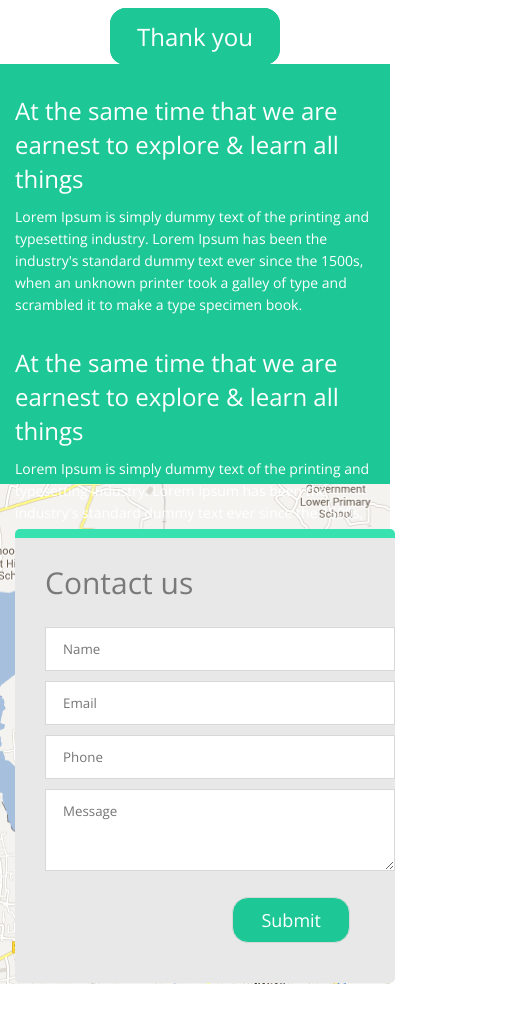
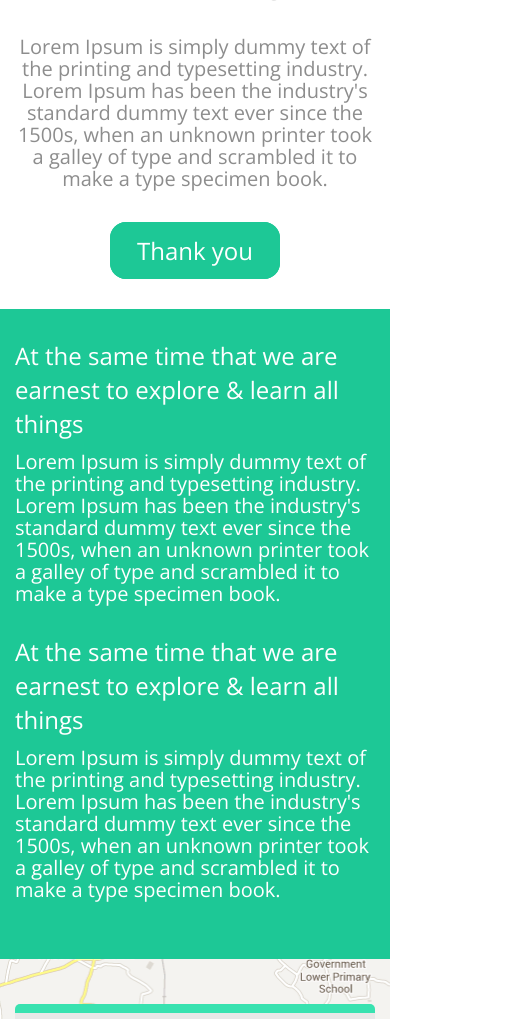
Before and after one commit to Bralin-Bo/pinwall-example, a plain HTML site: page index.html in a window 390 px wide. Shown: the part 981-2000 px from the top of the page, 530 px wide, since content can reach past the window. Before the commit the page ends 1965 px from the top, so only its background shows below. Drawn offline with nearby package versions, Linux system fonts and the light colour scheme.

Commit message:
Added Mobil Large adaptive

```diff
--- a/css/style.css
+++ b/css/style.css
@@ -81,6 +81,11 @@ body {
   font-size: 14px;
   line-height: 22px;
 }
+@media (max-width: 650px) {
+  body {
+    font-size: 20px;
+  }
+}
 
 .btn {
   padding: 10px 25px;
@@ -124,6 +129,11 @@ body {
     max-width: 600px;
   }
 }
+@media (max-width: 650px) {
+  .container {
+    max-width: 400px;
+  }
+}
 
 .intro {
   background-image: url("../img/bgintro.png");
@@ -133,6 +143,11 @@ body {
 @media (max-width: 840px) {
   .intro {
     height: 500px;
+  }
+}
+@media (max-width: 650px) {
+  .intro {
+    height: 670px;
   }
 }
 
@@ -273,6 +288,11 @@ body {
     width: 550px;
   }
 }
+@media (max-width: 650px) {
+  .menu {
+    width: 370px;
+  }
+}
 
 .content {
   text-align: center;
@@ -348,6 +368,11 @@ body {
     height: 45px;
   }
 }
+@media (max-width: 650px) {
+  .brends__item {
+    height: 30px;
+  }
+}
 
 .thanks {
   height: 375px;
@@ -376,6 +401,11 @@ body {
   text-align: center;
   margin: 50px 0;
 }
+@media (max-width: 650px) {
+  .thanks {
+    height: 450px;
+  }
+}
 
 .info {
   height: 300px;
@@ -385,6 +415,11 @@ body {
 @media (max-width: 840px) {
   .info {
     height: 420px;
+  }
+}
+@media (max-width: 650px) {
+  .info {
+    height: 650px;
   }
 }
 
@@ -479,6 +514,11 @@ body {
     margin: 45px auto 0 auto;
   }
 }
+@media (max-width: 650px) {
+  .contact {
+    max-width: 400px;
+  }
+}
 
 input {
   width: 350px;
@@ -487,6 +527,11 @@ input {
   border: 1px solid #d8d8d8;
   -webkit-transition: all 0.3s ease-in-out;
   transition: all 0.3s ease-in-out;
+}
+@media (max-width: 650px) {
+  input {
+    width: 300px;
+  }
 }
 
 input:focus {
@@ -509,6 +554,11 @@ textarea {
   -webkit-transition: all 0.3s ease-in-out;
   transition: all 0.3s ease-in-out;
 }
+@media (max-width: 650px) {
+  textarea {
+    width: 300px;
+  }
+}
 
 textarea:focus {
   border: 2px solid #adadad;
```
